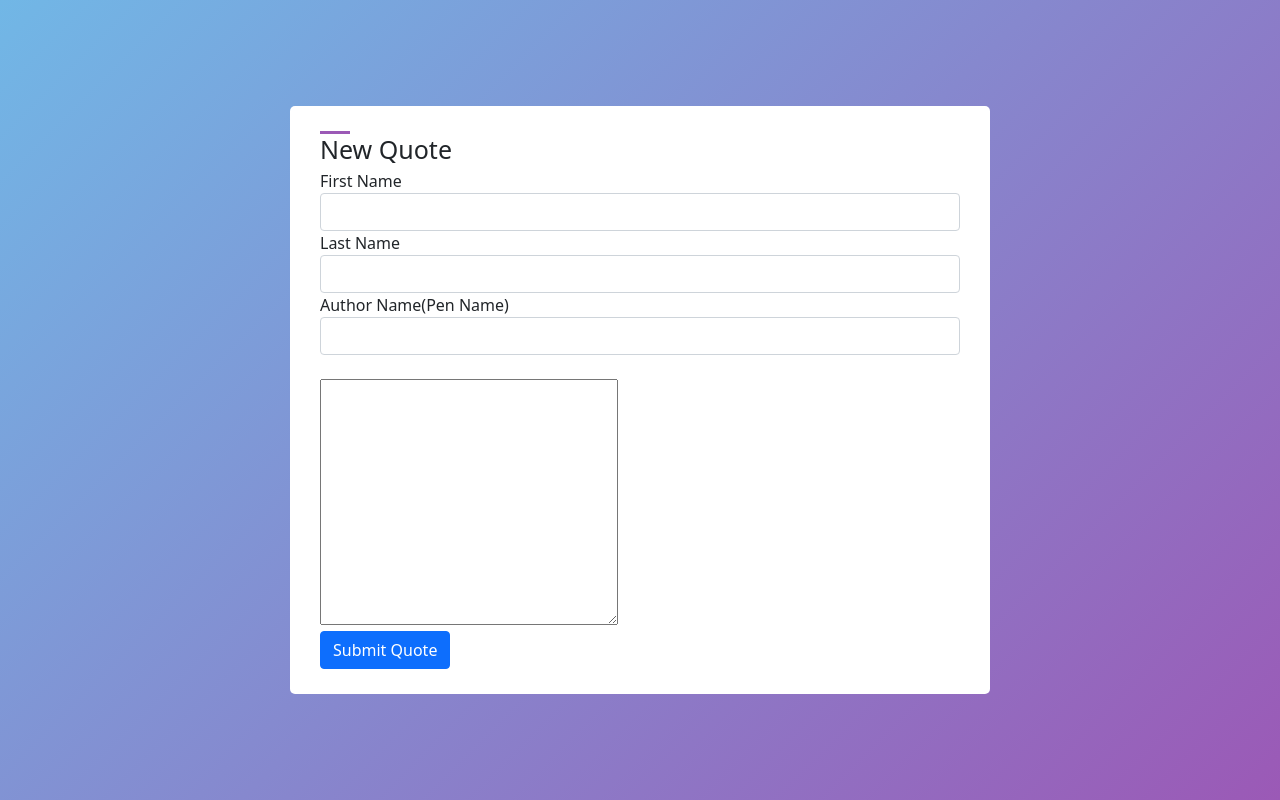
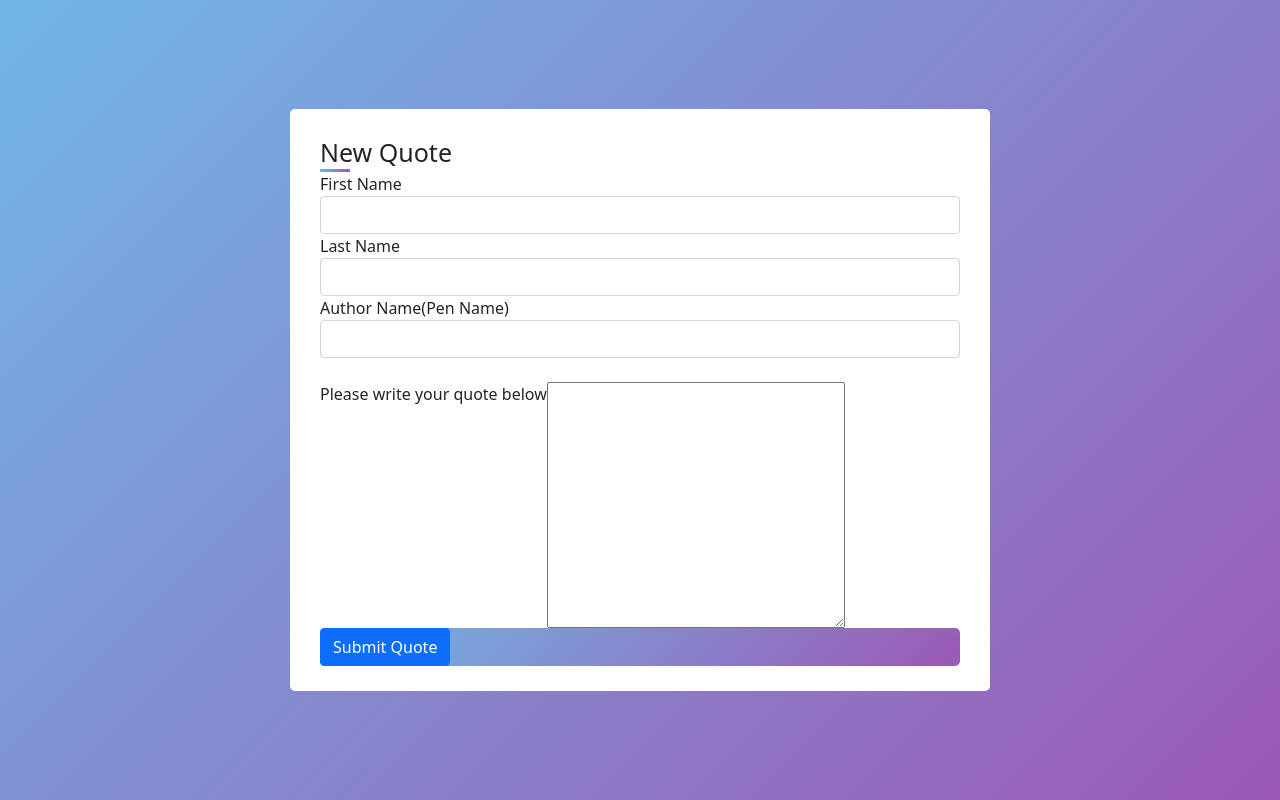
Before and after one commit to AdnanK1/NewQuote, an Angular app: page / in a window 1280 px wide. Built offline with nearby package versions, Linux system fonts and the light colour scheme.

Commit message:
Generate component index.

```diff
--- a/src/app/app.module.ts
+++ b/src/app/app.module.ts
@@ -4,11 +4,13 @@ import { BrowserModule } from '@angular/platform-browser';
 import { AppRoutingModule } from './app-routing.module';
 import { AppComponent } from './app.component';
 import { Form1Component } from './form/form1/form1.component';
+import { IndexComponent } from './form/index/index.component';
 
 @NgModule({
   declarations: [
     AppComponent,
-    Form1Component
+    Form1Component,
+    IndexComponent
   ],
   imports: [
     BrowserModule,
--- a/src/app/form/form1/form1.component.css
+++ b/src/app/form/form1/form1.component.css
@@ -24,7 +24,27 @@ body {
 .container .title::before {
     content: '';
     position: absolute;
+    left: 0;
+    bottom: 0;
     height: 3px;
     width: 30px;
-    background: #9b59b6;
+    background: linear-gradient(135deg, #71b7e6, #9b59b6);
 }
+
+.container .form-group {
+    display: flex;
+    flex-wrap: wrap;
+}
+
+.button {
+    height: 100%;
+    width: 100%;
+    outline: none;
+    color: #fff;
+    border: none;
+    font-size: 18px;
+    font-weight: 500;
+    border-radius: 5px;
+    letter-spacing: 1px;
+    background: linear-gradient(135deg, #71b7e6, #9b59b6);
+}
--- a/src/app/form/form1/form1.component.html
+++ b/src/app/form/form1/form1.component.html
@@ -17,10 +17,13 @@
                 <input ngModel name="authorName" id="authorName" type="text" class="form-control">
             </div><br>
             <div class="form-group">
-                <label for="quote"></label>
+                <label for="quote">Please write your quote below</label>
                 <textarea required ngModel name="comment" id="quote" cols="30" rows="10"></textarea>
             </div>
-            <button class="btn btn-primary">Submit Quote</button>
+            <div class="button">
+                <button class="btn btn-primary">Submit Quote</button>
+            </div>
+
         </form>
     </div>
 </body>
--- /dev/null
+++ b/src/app/form/index/index.component.html
@@ -0,0 +1 @@
+<p>index works!</p>
--- /dev/null
+++ b/src/app/form/index/index.component.ts
@@ -0,0 +1,15 @@
+import { Component, OnInit } from '@angular/core';
+
+@Component({
+  selector: 'app-index',
+  templateUrl: './index.component.html',
+  styleUrls: ['./index.component.css']
+})
+export class IndexComponent implements OnInit {
+
+  constructor() { }
+
+  ngOnInit(): void {
+  }
+
+}
```
Also changed, not shown: src/app/form/index/index.component.css (added), 1 other file (tests, documents, lock files or other folders).
